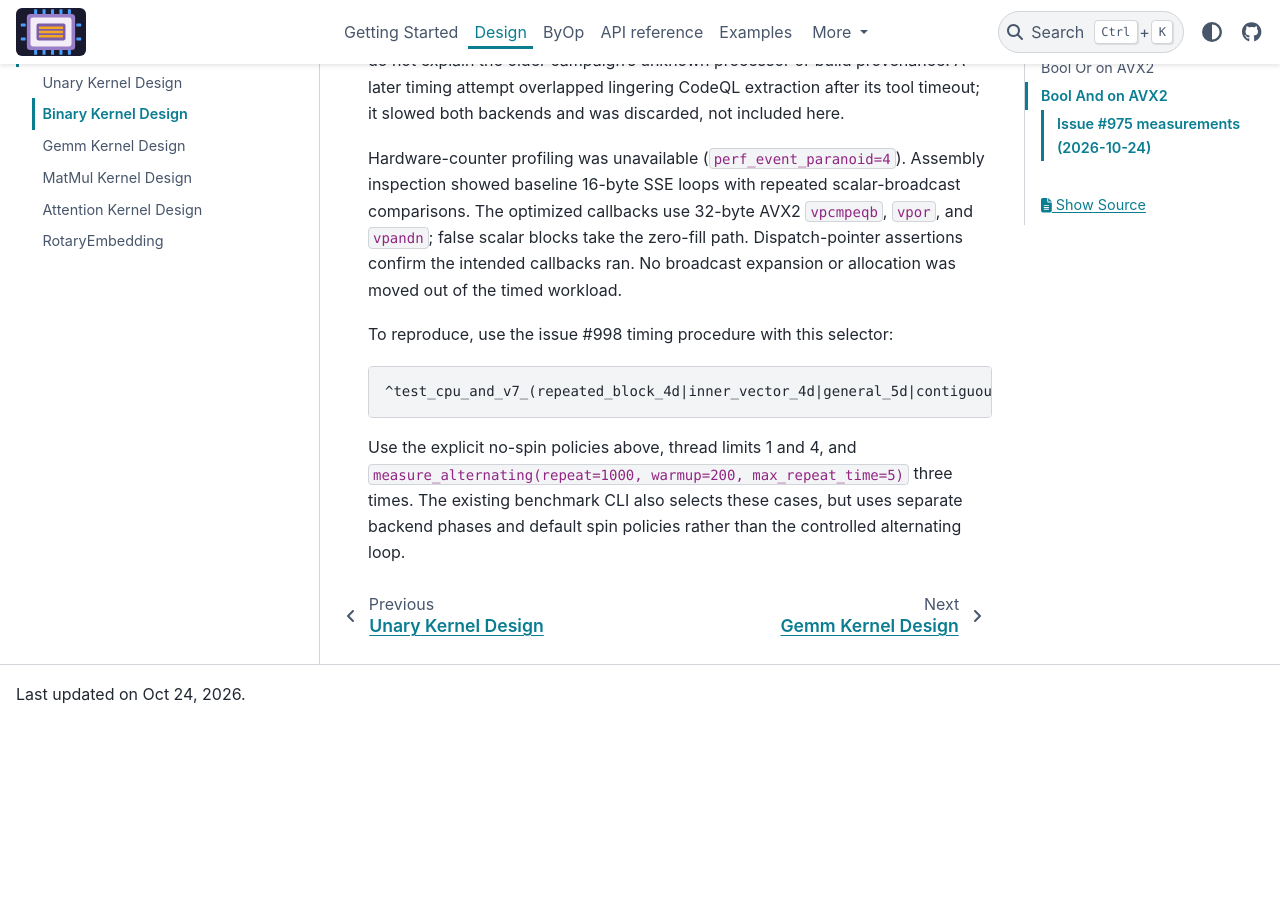
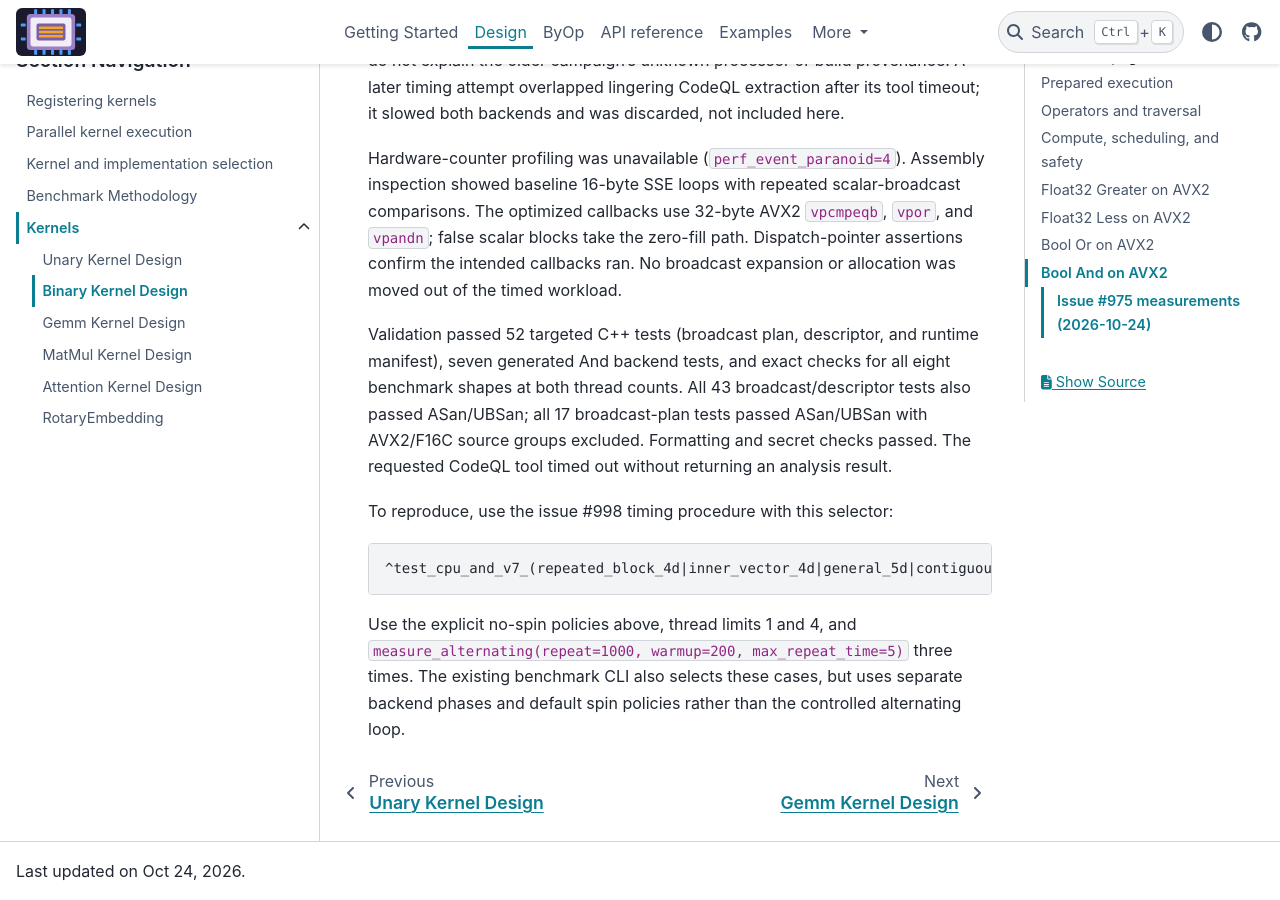
Before and after one commit to xadupre/onnx-light-cpu, a Sphinx documentation site: the page built from docs/design/kernels/binary_kernel_design.rst, in a window 1280 px wide and 900 px high, scrolled down 12419 px. Built offline with Sphinx 7.4.7 and the PyData theme 0.15.4, drawn with Linux system fonts in a browser that asks for light colours; pages that are not in the unit, such as notebooks, are missing from menus; before the commit the page ends 13142 px from its top, so only the background shows below that.

Commit message:
Record And sanitizer and portable fallback validation
Co-authored-by: xadupre <22452781+xadupre@users.noreply.github.com>

```diff
--- a/docs/design/kernels/binary_kernel_design.rst
+++ b/docs/design/kernels/binary_kernel_design.rst
@@ -477,6 +477,13 @@ scalar-broadcast comparisons. The optimized callbacks use 32-byte AVX2
 path. Dispatch-pointer assertions confirm the intended callbacks ran.
 No broadcast expansion or allocation was moved out of the timed workload.
 
+Validation passed 52 targeted C++ tests (broadcast plan, descriptor, and
+runtime manifest), seven generated And backend tests, and exact checks for all
+eight benchmark shapes at both thread counts. All 43 broadcast/descriptor tests
+also passed ASan/UBSan; all 17 broadcast-plan tests passed ASan/UBSan with
+AVX2/F16C source groups excluded. Formatting and secret checks passed.
+The requested CodeQL tool timed out without returning an analysis result.
+
 To reproduce, use the issue #998 timing procedure with this selector::
 
    ^test_cpu_and_v7_(repeated_block_4d|inner_vector_4d|general_5d|contiguous_[234]d).*_benchmark$
```
